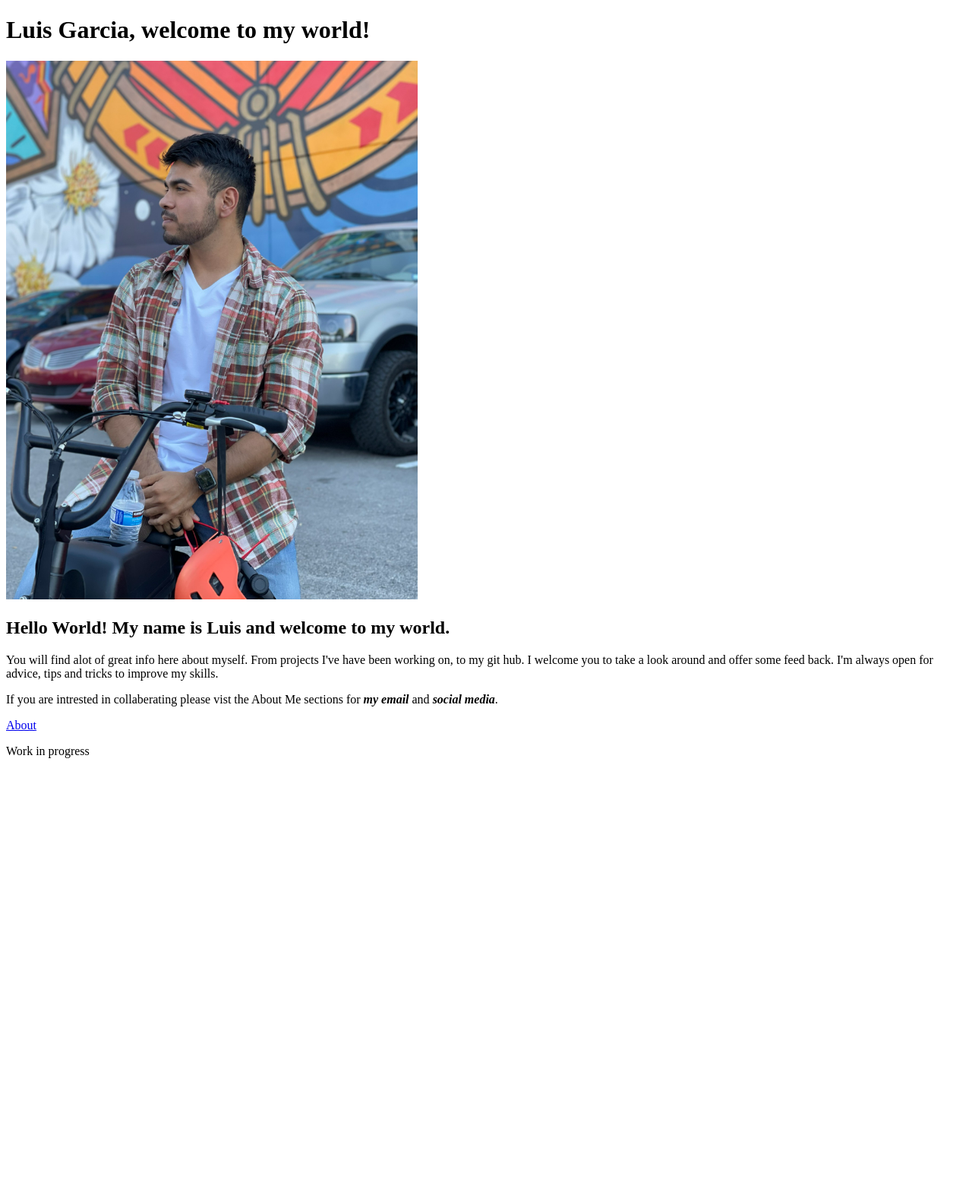
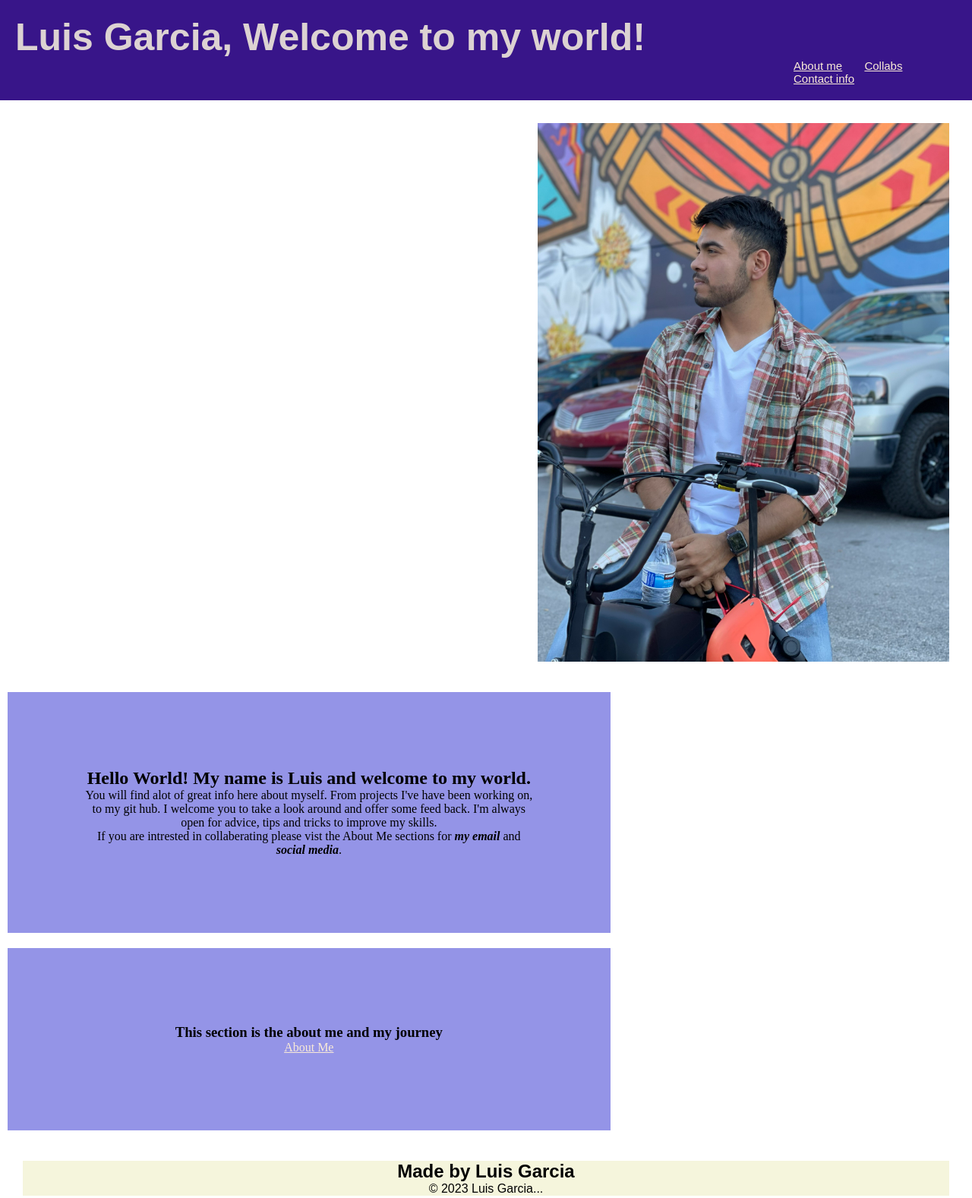
Before and after one commit to LgCodes94/Personal_Web, a plain HTML site: page index.html in a window 1280 px wide. Shown: the whole page at 76% size. Before the commit the page ends 1014 px from the top, so only its background shows below. Drawn offline with Linux system fonts and the light colour scheme.

Commit message:
added details to personal website

```diff
--- a/assets/stlye.css
+++ b/assets/stlye.css
@@ -1,12 +1,78 @@
 * {
-  color: #120ff9;
+  box-sizing: border-box;
+  padding: 0;
+  margin: 0;
 
 }
 
-div {
-  color: #120ff9;
+a {
+  color: antiquewhite;
 }
 
-header {
-  color: aquamarine;
+.header {
+  color: #dcd2d2;
+  background-color: rgb(56, 21, 137);
+  padding: 20px;
+  font-family: Arial, Helvetica, sans-serif;
+  font-size: 25px;
 }
+
+.header div {
+  font-size: 15px;
+  margin-left: 1000px;
+}
+
+.header div ul {
+  list-style-type: none;
+}
+
+.header div ul li {
+  display: inline;
+  margin-left: 25px;
+}
+
+.LP {
+  float: right;
+  left: 600px;
+  padding: 20px;
+  margin: 10px;
+}
+
+
+.bio {
+  background-color: rgb(148, 148, 231);
+  text-align: center;
+  width: 62%;
+  margin: 10px;
+  padding: 100px;
+  float: left;
+}
+
+.about-me {
+  background-color: rgb(148, 148, 231);
+  text-align: center;
+  width: 62%;
+  margin: 10px;
+  padding: 100px;
+  float: left;
+}
+
+
+footer {
+  padding: 30px;
+  clear: both;
+  margin: 0px;
+}
+
+.end {
+  text-align: center;
+  font-family: Arial, Helvetica, sans-serif;
+  background-color: beige;
+}
+
+.about-header {
+  color: black;
+  background-color: rgb(148, 148, 231);
+  padding: 20px;
+  margin: 20px;
+}
--- a/index.html
+++ b/index.html
@@ -1,25 +1,66 @@
 <!DOCTYPE html>
 <html lang="en">
+
 <head>
   <meta charset="UTF-8">
   <meta name="viewport" content="width=device-width, initial-scale=1.0">
   <title>My Personal website</title>
+  <link rel="stylesheet" href="./assets/stlye.css">
+
 </head>
+
 <body>
-  <header id="top">
-    <h1>Luis Garcia, welcome to my world! </h1>
+  <header class="header">
+    <h1>Luis Garcia, Welcome to my world! </h1>
+    <div>
+      <ul>
+        <li>
+          <a href="#About-me">About me</a>
+        </li>
+        </li>
+        <li>
+          <a href="#collabs">Collabs</a>
+        </li>
+        <li>
+          <a href="#Contact info">Contact info</a>
+        </li>
+      </ul>
+    </div>
   </header>
-  <img src="/assets/Scooter Pic.PNG" alt="">
-  <main>
-    <h2>Hello World! My name is Luis and welcome to my world.</h2>
-    <p> You will find alot of great info here about myself. From  projects I've have been working on, to my git hub. I welcome you to take a look around and offer some feed back. I'm always open for advice, tips and tricks to improve my skills.</p>
-    <p>If you are intrested in collaberating please vist the About Me sections for <strong><em>my email</em></strong> and <strong><em>social media</em></strong>.</p>
-    <a href="about_me.html" target="_blank">About</a>
+
+
+
+  <img src="./assets/Scooter Pic.PNG" alt="Luis pic" class="LP">
+
+  <section class="bio">
+    <main>
+      <h2>Hello World! My name is Luis and welcome to my world.</h2>
+      <p> You will find alot of great info here about myself. From projects I've have been working on, to my git hub. I
+        welcome you to take a look around and offer some feed back. I'm always open for advice, tips and tricks to
+        improve
+        my skills.</p>
+      <p>If you are intrested in collaberating please vist the About Me sections for <strong><em>my email</em></strong>
+        and <strong><em>social media</em></strong>.</p>
+  </section>
+
+  <section class="about-me">
+    <div class="ca">
+      <h3>This section is the about me and my journey</h3>
+      <a href="about_me.html" target="_blank">About Me</a>
+    </div>
+  </section>
+
+  <section class="gif">
+  </section>
 
   </main>
   <footer>
-    <p>Work in progress</p>
+    <div class="end">
+      <h2>Made by Luis Garcia</h2>
+      <p>&copy; 2023 Luis Garcia...</p>
+    </div>
   </footer>
 
 </body>
+
 </html>
```
Also changed, not shown: about_me.html (+22 -2 lines), collabs.html (added, +14 -0 lines), Personal_Web/about_me.html (added), Scooter Pic.PNG (added).
